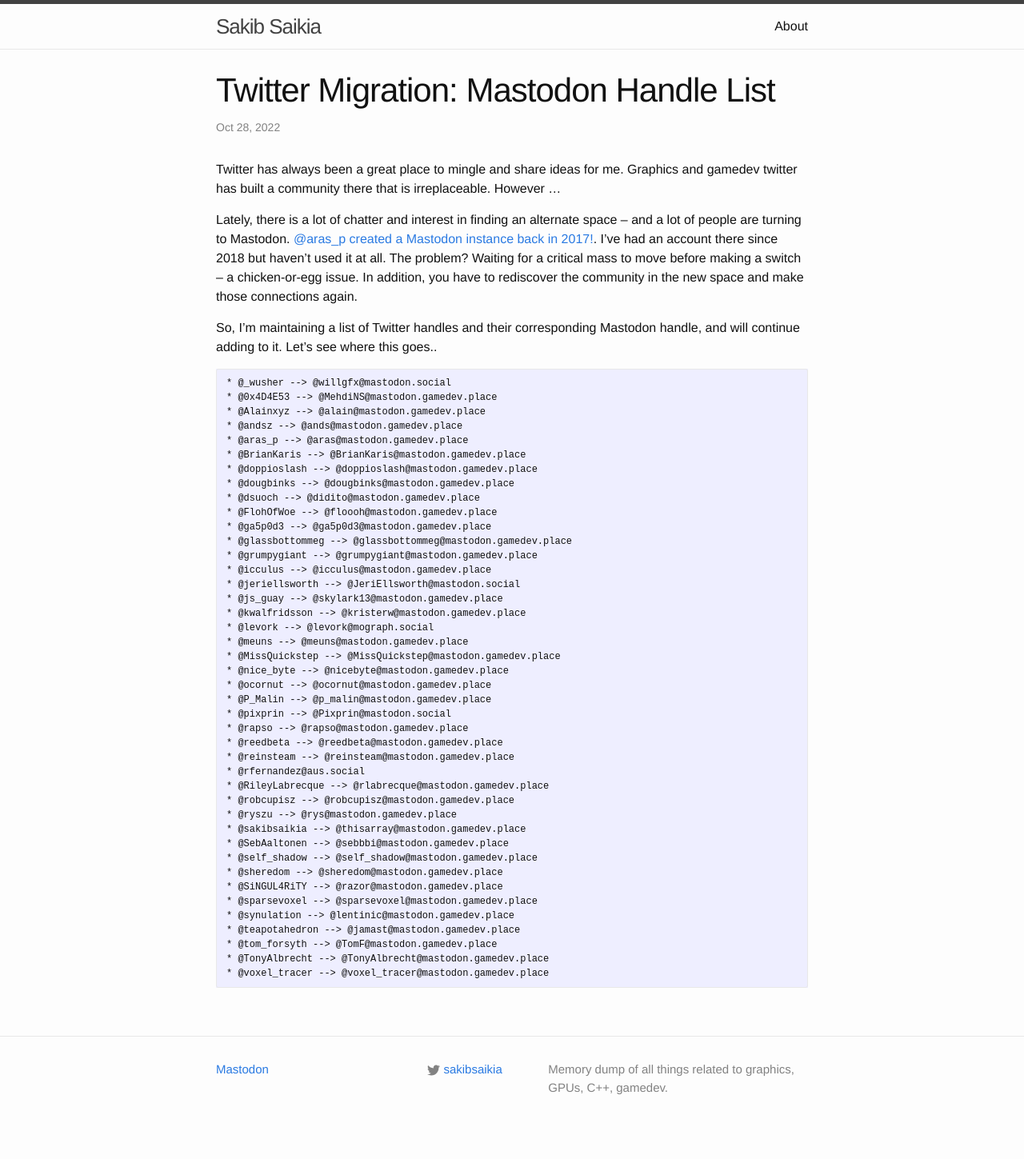
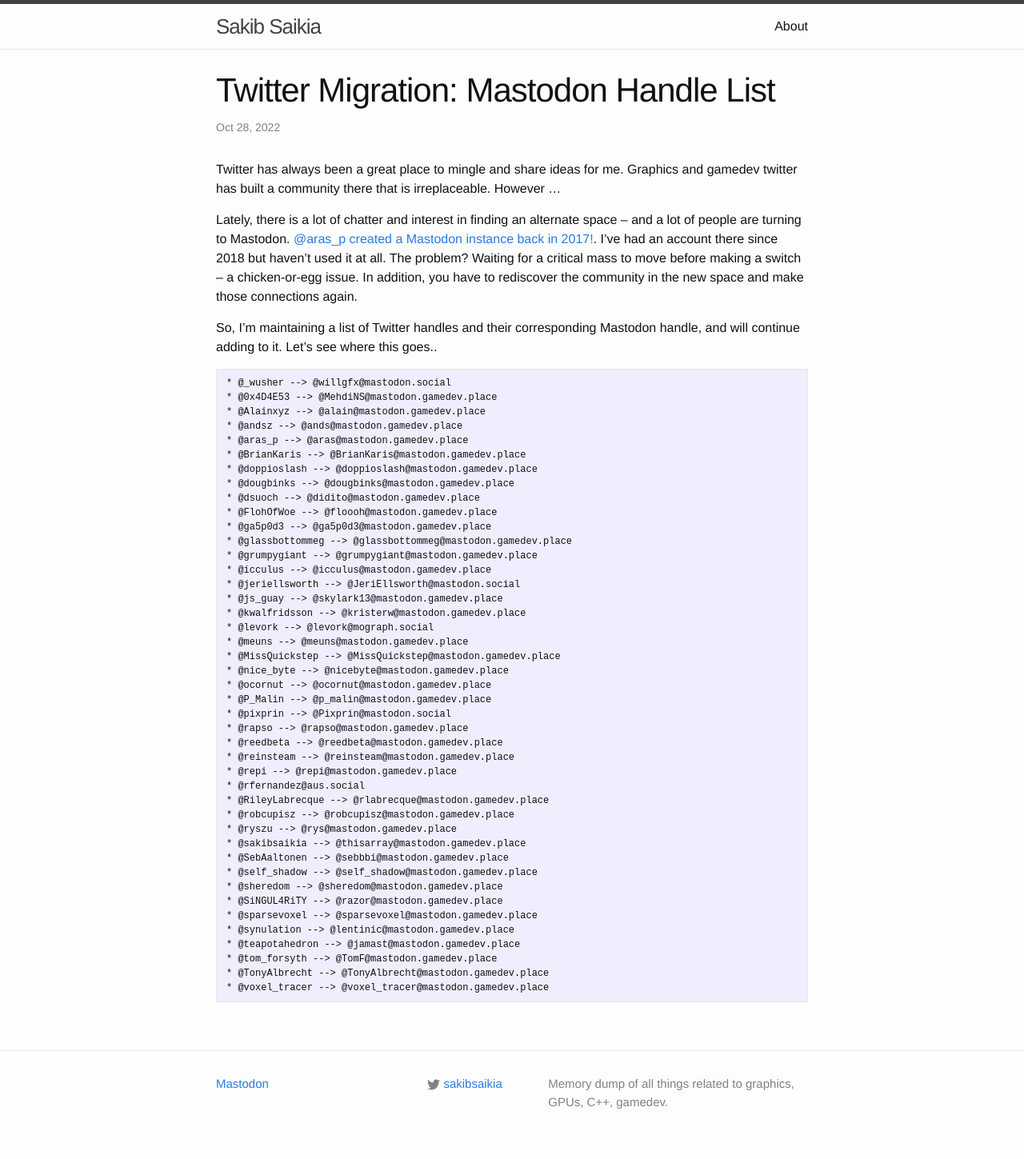
Before and after one commit to SakibSaikia/SakibSaikia.github.io, a Jekyll site: the page built from _posts/2022-10-28-Mastodon-Handle-List.markdown, in a window 1280 px wide. Shown: the whole page at 80% size. Built offline with Jekyll 4.4.1, drawn with Linux system fonts in a browser that asks for light colours.

Commit message:
Update 2022-10-28-Mastodon-Handle-List.markdown

```diff
--- a/_posts/2022-10-28-Mastodon-Handle-List.markdown
+++ b/_posts/2022-10-28-Mastodon-Handle-List.markdown
@@ -40,6 +40,7 @@ So, I'm maintaining a list of Twitter handles and their corresponding Mastodon h
 * @rapso --> @rapso@mastodon.gamedev.place
 * @reedbeta --> @reedbeta@mastodon.gamedev.place
 * @reinsteam --> @reinsteam@mastodon.gamedev.place
+* @repi --> @repi@mastodon.gamedev.place
 * @rfernandez@aus.social
 * @RileyLabrecque --> @rlabrecque@mastodon.gamedev.place
 * @robcupisz --> @robcupisz@mastodon.gamedev.place
```
